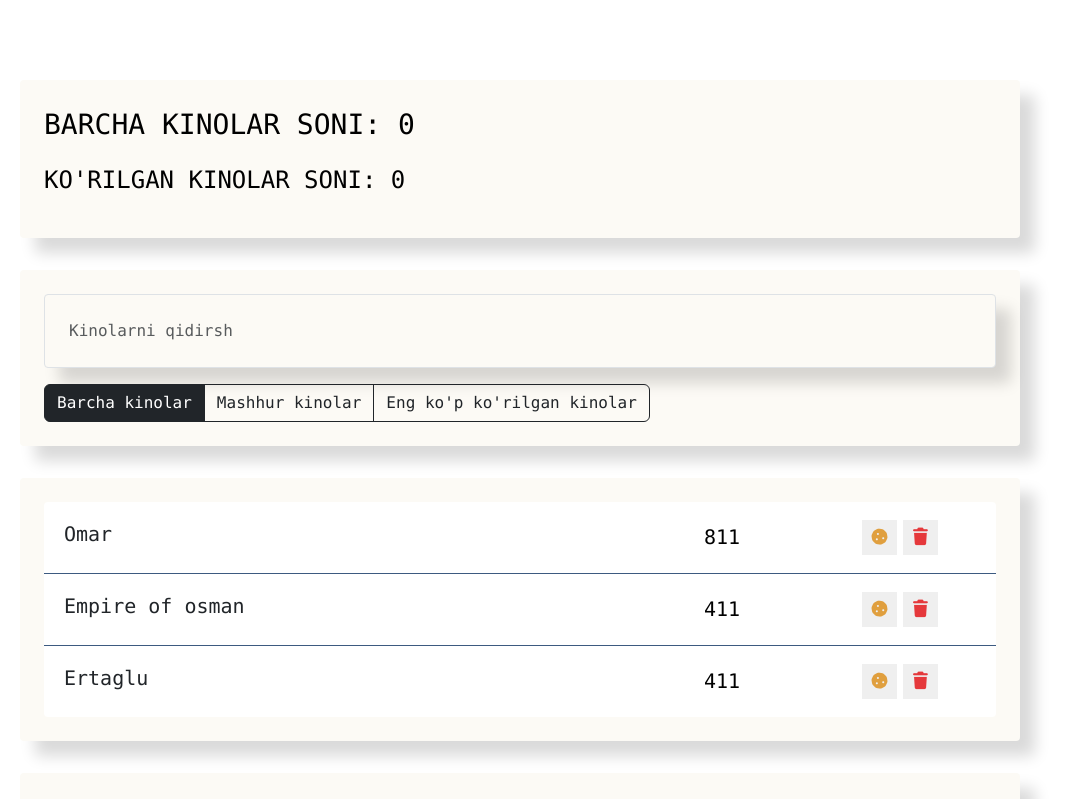
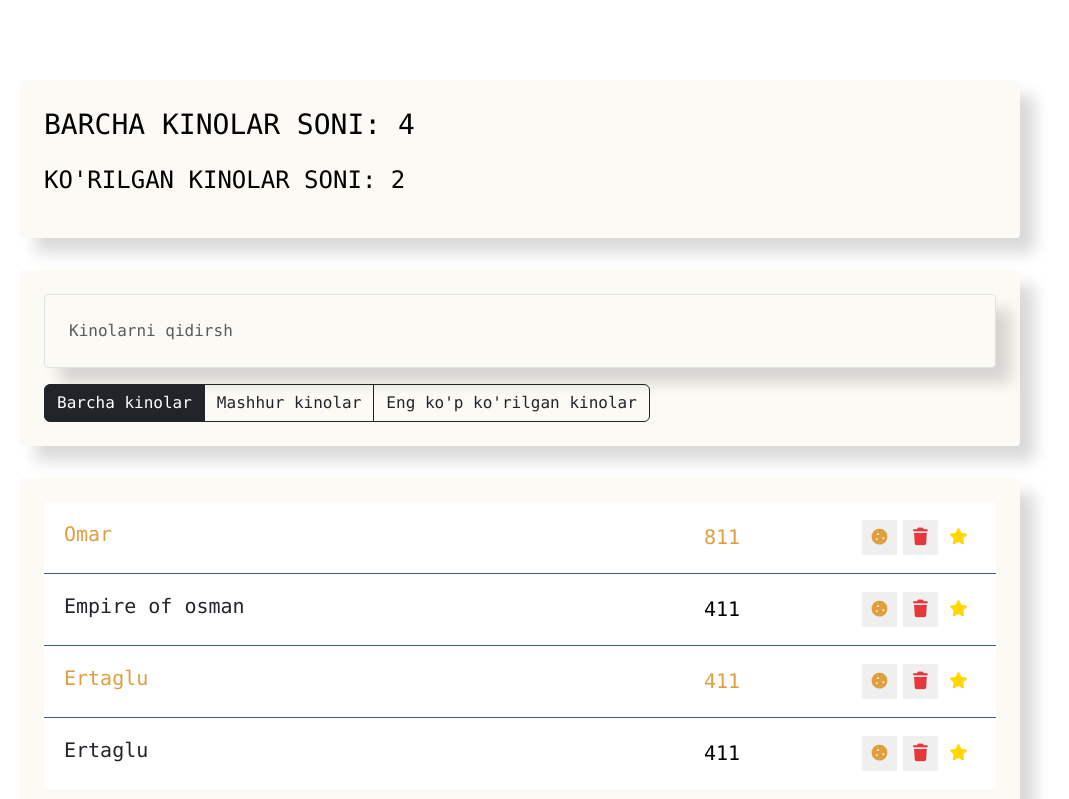
Before and after one commit to azizbekshayakubov/Vue.js-work, a Vue app: page / in a window 1280 px wide. Shown: the top 799 px of the page, without its empty margins (120-1189 px from the left). Built offline with nearby package versions, Linux system fonts and the light colour scheme.

Commit message:
added props 2.20 housr

```diff
--- a/src/components/app-info/AppInfo.vue
+++ b/src/components/app-info/AppInfo.vue
@@ -1,11 +1,26 @@
 <template>
   <div class="app-info">
-    <p class="fs-3 text-uppercase">Barcha kinolar soni: 0</p>
-    <p class="fs-4 text-uppercase">Ko'rilgan kinolar soni: 0</p>
+    <p class="fs-3 text-uppercase">Barcha kinolar soni: {{ allMoviesCount }}</p>
+    <p class="fs-4 text-uppercase">
+      Ko'rilgan kinolar soni: {{ favouriteMoviesCount }}
+    </p>
   </div>
 </template>
 
-<script></script>
+<script>
+  export default {
+    props: {
+      allMoviesCount: {
+        type: Array,
+        required: true,
+      },
+      favouriteMoviesCount: {
+        type: Array,
+        required: true,
+      },
+    },
+  };
+</script>
 
 <style scoped>
   .app-info {
--- a/src/components/app/App.vue
+++ b/src/components/app/App.vue
@@ -1,20 +1,22 @@
 <template>
   <div class="app font-monospace">
     <div class="content">
-   <AppInfo/>
+      <AppInfo
+        :allMoviesCount="movies.length"
+        :favouriteMoviesCount="movies.filter((c) => c.favourite).length"
+      />
       <div class="search-panel">
-    <SearchPanel/>
-    <AppFilter/>
+        <SearchPanel />
+        <AppFilter />
       </div>
-   <MovieList/>
-   <MovieAddForm/>
+      <MovieList :movies="movies" />
+      <MovieAddForm />
     </div>
   </div>
 </template>
 
-
 <script>
-import AppInfo from "@/components/app-info/AppInfo.vue"
+  import AppInfo from "@/components/app-info/AppInfo.vue";
   import SearchPanel from "../search-panel/SearchPanel.vue";
   import AppFilter from "../app-filter/AppFilter.vue";
   import MovieList from "../movie-list/MovieList.vue";
@@ -26,8 +28,39 @@ export default {
       AppFilter,
       MovieList,
       MovieAddForm,
-    }
-}
+    },
+    data() {
+      return {
+        movies: [
+          {
+            name: "Omar",
+            viewers: 811,
+            favourite: true,
+            like: true,
+          },
+          {
+            name: "Empire of osman",
+            viewers: 411,
+            favourite: false,
+            like: true,
+          },
+
+          {
+            name: "Ertaglu",
+            viewers: 411,
+            favourite: true,
+            like: true,
+          },
+          {
+            name: "Ertaglu",
+            viewers: 411,
+            favourite: false,
+            like: true,
+          },
+        ],
+      };
+    },
+  };
 </script>
 
 <style>
@@ -36,14 +69,14 @@ export default {
     color: #000;
   }
 
-    .content{
+  .content {
     width: 1000px;
     min-height: 700px;
     background-color: #fff;
     margin: 0 auto;
     padding: 5rem 0;
   }
-    .search-panel{
+  .search-panel {
     margin-top: 2rem;
     padding: 1.5rem;
     background-color: #fcfaf5;
--- a/src/components/movie-list-item/MovieListItem.vue
+++ b/src/components/movie-list-item/MovieListItem.vue
@@ -1,5 +1,8 @@
 <template>
-  <li class="list-group-item d-flex justify-content-between">
+  <li
+    class="list-group-item d-flex justify-content-between"
+    :class="[{ like: movie.like }, { favourite: movie.favourite }]"
+  >
     <span class="list-group-item-label">{{ movie.name }}</span>
     <input type="number" class="list-group-item-input" :value="movie.viewers" />
     <div class="d-flex justify-content-center align-items-center">
--- a/src/components/movie-list/MovieList.vue
+++ b/src/components/movie-list/MovieList.vue
@@ -9,29 +9,11 @@
 
   export default {
     components: { MovieListItem },
-    data() {
-      return {
-        movies: [
-          {
-            name: "Omar",
-            viewers: 811,
-            favourite: false,
-            like: true,
-          },
-          {
-            name: "Empire of osman",
-            viewers: 411,
-            favourite: false,
-            like: true,
-          },
-          {
-            name: "Ertaglu",
-            viewers: 411,
-            favourite: true,
-            like: false,
-          },
-        ],
-      };
+    props: {
+      movies: {
+        type: Array,
+        required: true,
+      },
     },
   };
 </script>
```
Lines whose indentation alone changed are shown as unchanged.
